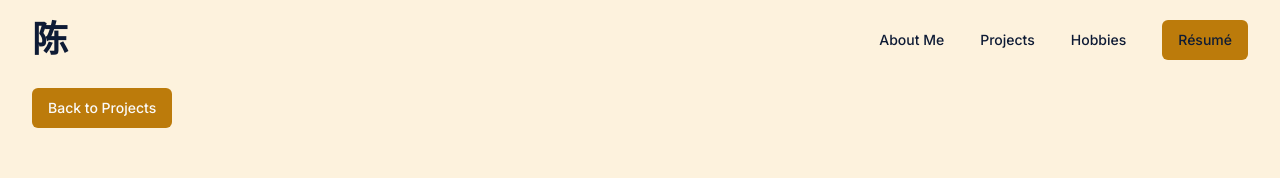
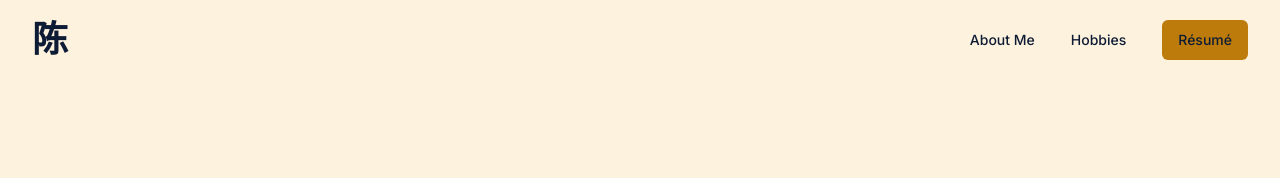
Before and after one commit to chxnkm/portfolio, a Next.js app: page /projects/ctf in a window 1280 px wide. Shown: the top 178 px of the page. Built offline with nearby package versions, Linux system fonts and the light colour scheme; a web font is replaced by a local one.

Commit message:
Moved projects into landing

```diff
--- a/app/page.tsx
+++ b/app/page.tsx
@@ -1,13 +1,4 @@
-import AutoCarousel from '@/components/AutoCarousel';
-
-const images = [
-  { src: 'img1.jpg', href: '/projects/internship' },
-  { src: 'img2.jpg', href: '/projects/fyp' },
-  { src: 'img3.jpg', href: '/projects/ctf' },
-  { src: 'img4.jpg', href: '/hobbies/jamband' },
-  { src: 'img5.jpg', href: '/hobbies/photos' },
-  // Add more images as needed
-];
+import Projects from "@/components/project";
 
 
 export default function Home() {
@@ -37,22 +28,11 @@ export default function Home() {
         </div>
       </div>
       </div>
-
-      <div className="container mx-auto">
-            <div className="mt-16 grid grid-cols-2 gap-4 sm:gap-4 md:gap-8 lg:gap-16 xl:gap-24">
-                <div>
-                <h1 className="text-5 xl font-belsey font-black">
-              What's Happening?
-            </h1>
-
-                </div>
-                <div className='col-span-2 lg:col-start-2'>
-                    <AutoCarousel basePath='/img/' images={images}/>
-                </div>
-
-            </div>
+      <div className=" mt-12 container mx-auto">
+          <h1 className="text-4xl font-black font-belsey">My Projects 👨🏻‍💻</h1>
+          <p className="text-lg mt-12">Click on each card to learn more!</p>
         </div>
-
+      <Projects/>
     </main>
   );
 }
--- a/app/projects/ctf/page.tsx
+++ b/app/projects/ctf/page.tsx
@@ -5,7 +5,7 @@ export default function Home() {
     return (
       <main>
         <div className="text container mx-auto">
-        <Button className='mt-[1vh] mb-[-32px] bg-[#bc7b0b]'><a href='/projects'>Back to Projects</a></Button>
+
             <div className="mt-32 grid grid-cols-2 gap-4 sm:gap-4 md:gap-8 lg:gap-16 xl:gap-24">
                     <div>
 
--- a/app/projects/fyp/page.tsx
+++ b/app/projects/fyp/page.tsx
@@ -7,7 +7,7 @@ export default function Home() {
     return (
       <main>
         <div className="text container mx-auto">
-        <Button className='mt-[1vh] mb-[-32px] bg-[#bc7b0b]'><a href='/projects'>Back to Projects</a></Button>
+
             <div className="mt-32 grid grid-cols-2 gap-4 sm:gap-4 md:gap-8 lg:gap-16 xl:gap-24">
                     <div>
                         <div className="docCentral flex flex-col items-center">
--- a/app/projects/internship/page.tsx
+++ b/app/projects/internship/page.tsx
@@ -6,7 +6,7 @@ export default function Home() {
     return (
       <main>
         <div className="text container mx-auto">
-        <Button className='mt-[1vh] mb-[-32px] bg-[#bc7b0b]'><a href='/projects'>Back to Projects</a></Button>
+
             <div className="mt-32 grid grid-cols-2 gap-4 sm:gap-4 md:gap-8 lg:gap-16 xl:gap-24">
                     <div>
                         <div className="docCentral flex flex-col items-center">
--- a/app/projects/page.tsx
+++ b/components/project.tsx
@@ -46,10 +46,6 @@ const Projects = () => {
   return (
     <main>
       <div className="text container mx-auto">
-        <div className="col-span-2 lg:col-start-2 text-center mt-32 gap-8">
-          <h1 className="font-black font-belsey">My Projects 👨🏻‍💻</h1>
-          <p className="text-xl mt-12">Click on each card to learn more!</p>
-        </div>
         <div className='mt-12'>
           {currentProjects.map((project, index) => (
             <a href={project.href}>
--- a/components/ui/NavMenu.tsx
+++ b/components/ui/NavMenu.tsx
@@ -29,17 +29,7 @@ export function NavMenu() {
             </NavigationMenuLink>
           </Link>
         </NavigationMenuItem>
-        <NavigationMenuItem>
-          <Link href="/projects" legacyBehavior passHref>
-            <NavigationMenuLink
-              className={`${navigationMenuTriggerStyle()} ${
-                currentPath === "/projects" ? "bg-[#f3a616] underline" : ""
-              }`}
-            >
-              Projects
-            </NavigationMenuLink>
-          </Link>
-        </NavigationMenuItem>
+
         <NavigationMenuItem>
           <Link href="/hobbies" legacyBehavior passHref>
             <NavigationMenuLink
```
